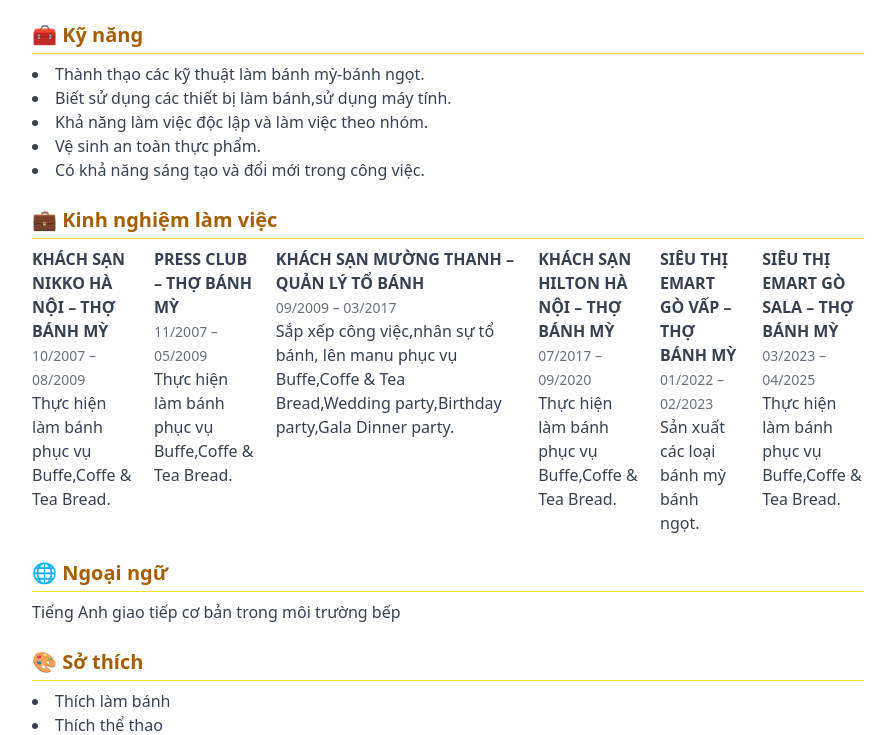
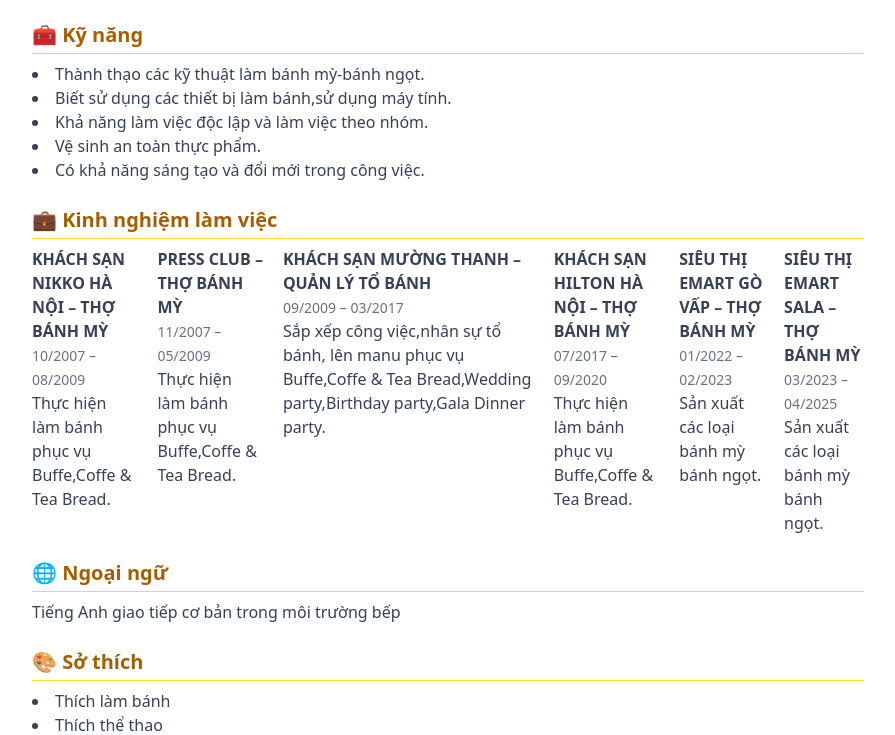
Before and after one commit to LeePhuc83/cv2025, a plain HTML site: page index.html in a window 1280 px wide. Shown: the part 577-1312 px from the top of the page, without its empty margins (192-1087 px from the left). Drawn offline with nearby package versions, Linux system fonts and the light colour scheme; files that its build step writes are made by us from their sources.

Commit message:
upload source

```diff
--- a/index.html
+++ b/index.html
@@ -104,9 +104,9 @@
                     Sản xuất các loại bánh mỳ bánh ngọt.
                 </li>
                 <li>
-                    <strong>SIÊU THỊ EMART GÒ SALA – THỢ BÁNH MỲ</strong><br>
+                    <strong>SIÊU THỊ EMART SALA – THỢ BÁNH MỲ</strong><br>
                     <span class="text-sm text-gray-500">03/2023 – 04/2025 </span><br>
-                    Thực hiện làm bánh phục vụ Buffe,Coffe & Tea Bread.
+                    Sản xuất các loại bánh mỳ bánh ngọt.
                 </li>
             </ul>
         </section>
```
